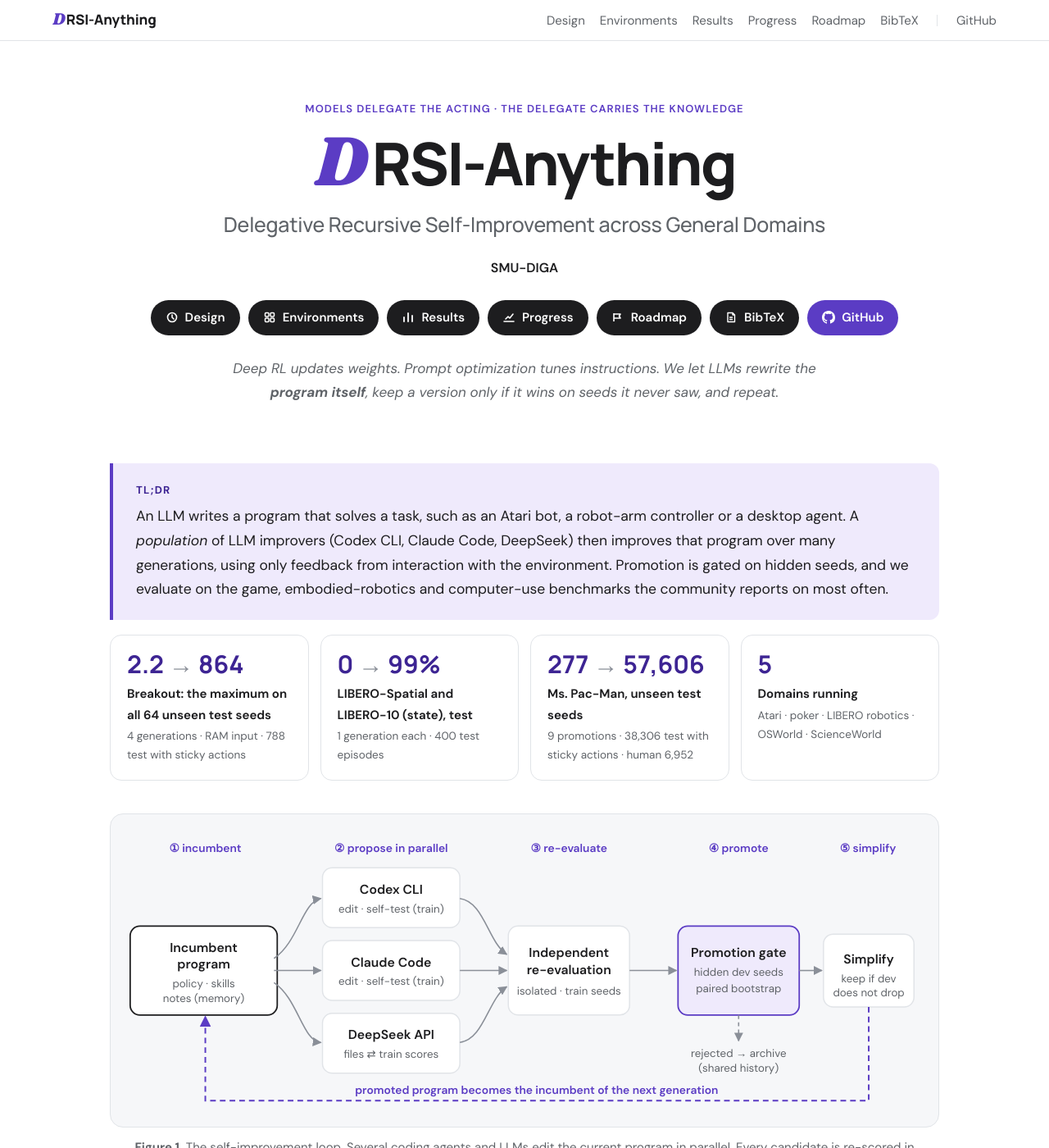
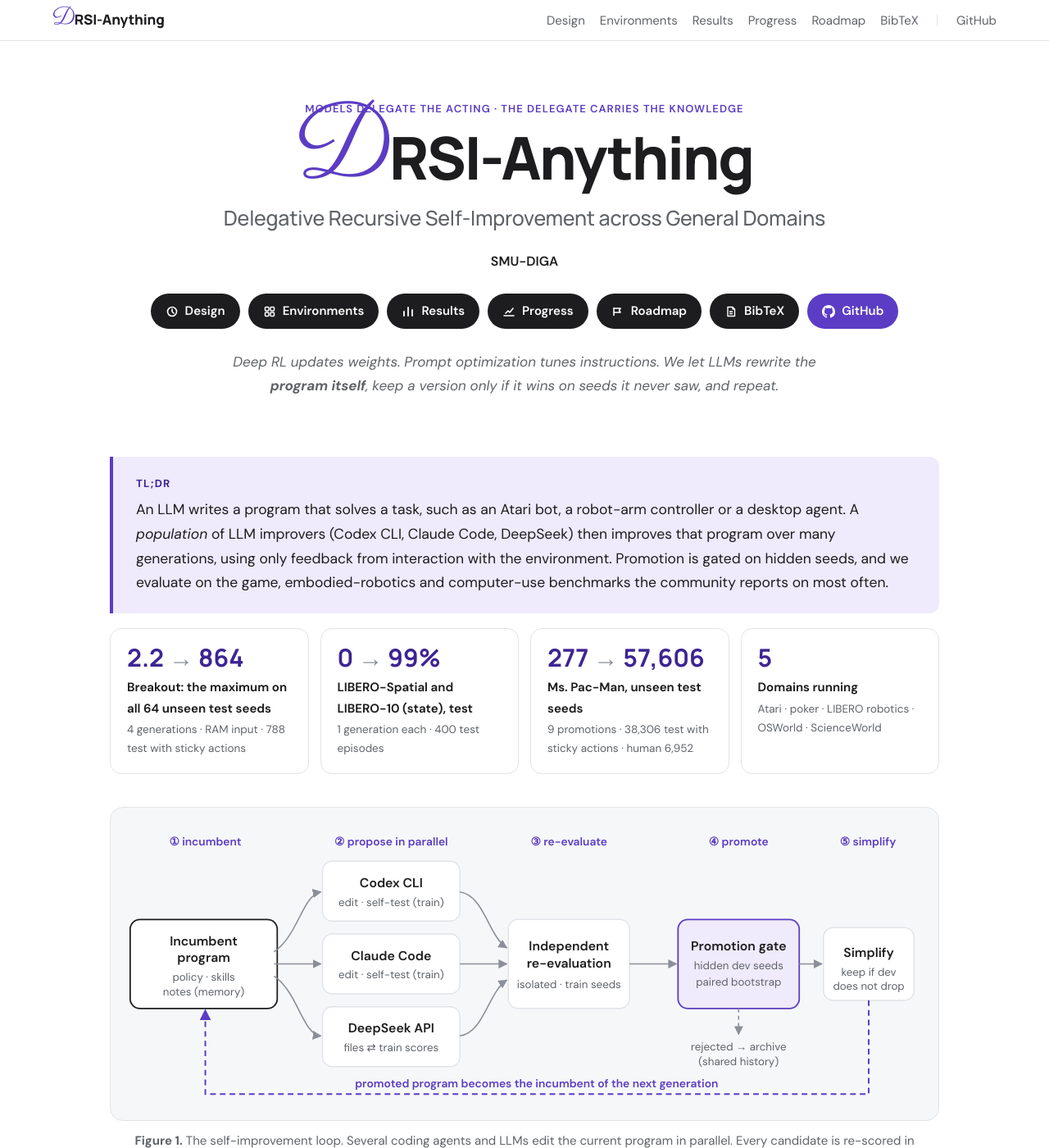
Before and after one commit to SMU-DIGA/drsi-anything-programme, a Jekyll site: the page built from index.html, in a window 1280 px wide and 1400 px high. Shown: the whole window at 82% size. Built offline with Jekyll 4.4.1, drawn with Linux system fonts in a browser that asks for light colours.

Commit message:
Brand: script D in Parisienne (unmodified Google Fonts file), sized and set on the baseline
Co-Authored-By: Claude Opus 5.5 <noreply@anthropic.com>
Claude-Session: https://claude.ai/code/session_012VRTwfcjG1weZYNEB2Huqo

```diff
--- a/assets/fonts/OFL.txt
+++ b/assets/fonts/OFL.txt
@@ -1,8 +1,8 @@
 The fonts in this directory are licensed under the SIL Open Font License, Version 1.1
-(https://openfontlicense.org), and are redistributed from Google Fonts, unmodified unless noted:
+(https://openfontlicense.org), and are redistributed unmodified from Google Fonts:
 
 - DM Sans: Copyright 2014 The DM Sans Project Authors (https://github.com/googlefonts/dm-fonts)
-- Fraunces (Black Italic, subset to the glyph "D" as fraunces-black-italic-D.woff2; modified by subsetting): Copyright 2018 The Fraunces Project Authors (https://github.com/undercasetype/Fraunces)
+- Parisienne (latin subset as served by Google Fonts, via Fontsource): Copyright (c) 2012 by Brian J. Bonislawsky DBA Astigmatic (AOETI) (astigma@astigmatic.com), with Reserved Font Names "Parisienne"
 - Manrope: Copyright 2018 The Manrope Project Authors (https://github.com/sharanda/manrope)
 - JetBrains Mono: Copyright 2020 The JetBrains Mono Project Authors (https://github.com/JetBrains/JetBrainsMono)
 
--- a/assets/style.css
+++ b/assets/style.css
@@ -2,7 +2,7 @@
 @font-face { font-family: "Manrope"; font-style: normal; font-weight: 500 800; font-display: swap; src: url("fonts/manrope-latin.woff2") format("woff2"); }
 @font-face { font-family: "DM Sans"; font-style: normal; font-weight: 400 700; font-display: swap; src: url("fonts/dm-sans-latin.woff2") format("woff2"); }
 @font-face { font-family: "DM Sans"; font-style: italic; font-weight: 400 700; font-display: swap; src: url("fonts/dm-sans-latin-italic.woff2") format("woff2"); }
-@font-face { font-family: "DRSI Mark"; font-style: italic; font-weight: 900; font-display: block; src: url("fonts/fraunces-black-italic-D.woff2") format("woff2"); } /* Fraunces Black Italic, the "D" only */
+@font-face { font-family: "Parisienne"; font-style: normal; font-weight: 400; font-display: block; src: url("fonts/parisienne-latin.woff2") format("woff2"); } /* the script "D" of the brand */
 @font-face { font-family: "JetBrains Mono"; font-style: normal; font-weight: 400 700; font-display: swap; src: url("fonts/jetbrains-mono-latin.woff2") format("woff2"); }
 :root {
   --fg: #1d1d1f;
@@ -60,7 +60,7 @@ pre code { background: none; padding: 0; font-size: inherit; }
 .topbar-inner { max-width: 1200px; margin: 0 auto; padding: 10px 24px; display: flex; align-items: center; justify-content: space-between; gap: 12px; flex-wrap: wrap; }
 .brand { font-family: var(--display); font-weight: 800; color: var(--fg); letter-spacing: -0.01em; }
 .brand:hover { text-decoration: none; }
-.brand-mark { color: var(--accent); font-family: "DRSI Mark", Georgia, "Times New Roman", serif; font-style: italic; font-weight: 900; font-size: 1.16em; letter-spacing: 0; padding-right: 0.05em; line-height: 1; }
+.brand-mark { color: var(--accent); font-family: "Parisienne", "Snell Roundhand", "Apple Chancery", cursive; font-style: normal; font-weight: 400; font-size: 1.7em; letter-spacing: 0; line-height: 0; vertical-align: 0.08em; margin-right: -0.05em; }
 .topbar nav a { color: var(--muted); font-size: 15px; margin-left: 18px; }
 .topbar nav a:hover, .topbar nav a.active { color: var(--fg); text-decoration: none; }
 .topbar nav a.active { font-weight: 600; }
```
Also changed, not shown: assets/fonts/fraunces-black-italic-D.woff2 (deleted), assets/fonts/parisienne-latin.woff2 (added).
